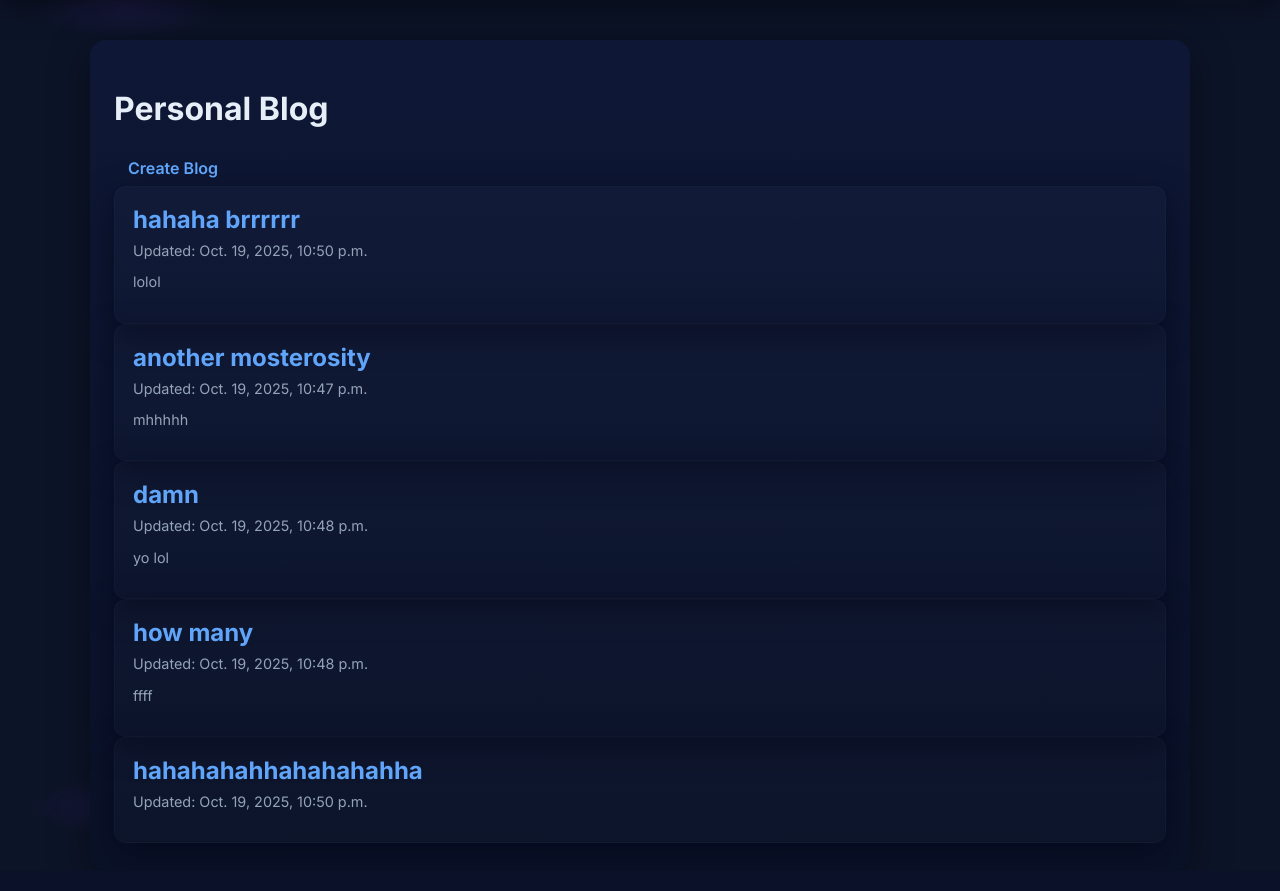
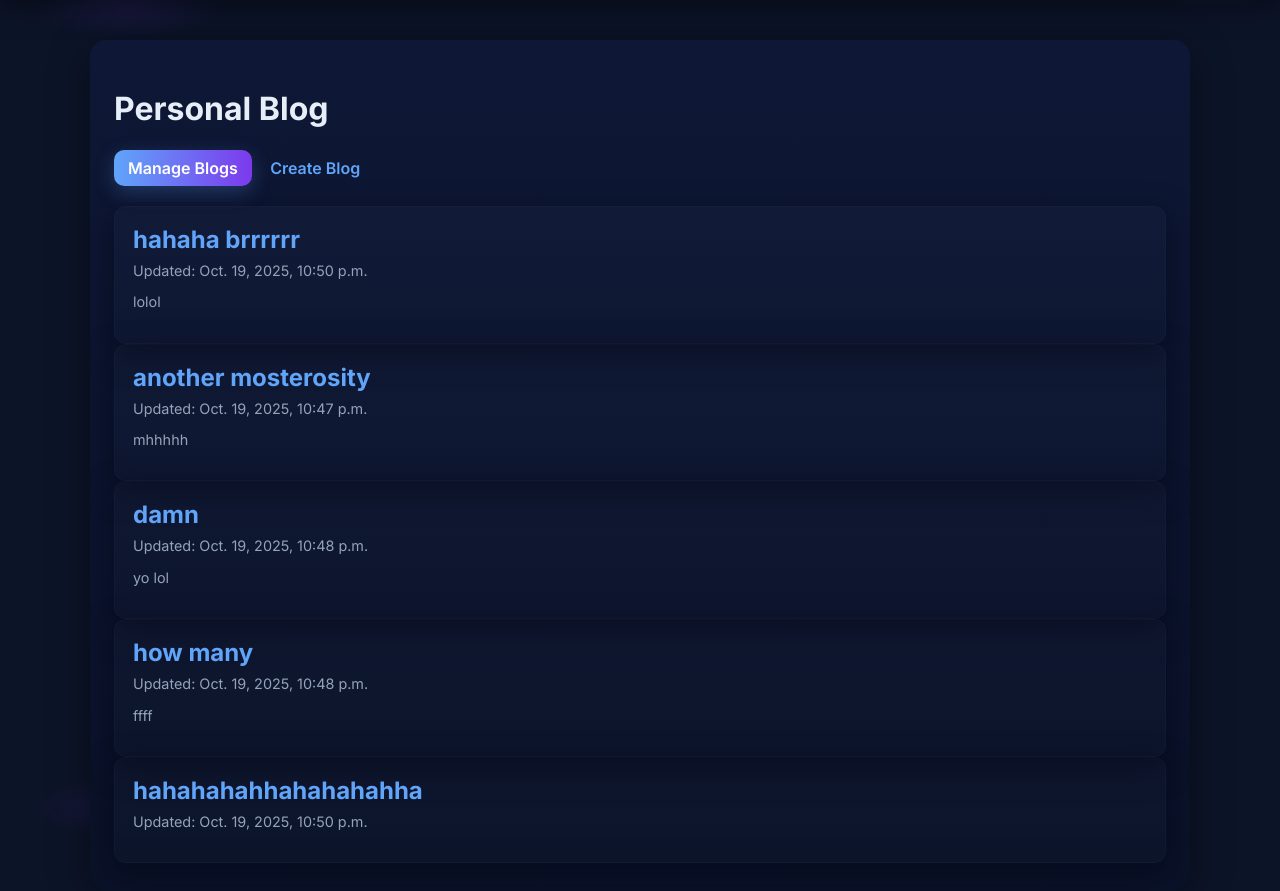
Before and after one commit to lantromic/Personal-Blog, a Django app: page / in a window 1280 px wide. Shown: the part 73-964 px from the top of the page. Before the commit the page ends 883 px from the top, so only its background shows below. Run offline with Django 5.2, Linux system fonts and the light colour scheme; data comes from the database, SQL or seed files in the repository.

Commit message:
manage_button_added

```diff
--- a/app/templates/app/admin.html
+++ b/app/templates/app/admin.html
@@ -8,7 +8,7 @@
 </div>
 
 <div style="margin-bottom:12px"><a href="/create" class="btn btn-primary">Create New Post</a></div>
-
+<br>
 <div class="posts-grid">
 	{% for blog in blogs %}
 	<article class="post">
--- a/app/templates/app/main.html
+++ b/app/templates/app/main.html
@@ -4,7 +4,9 @@
 {% block content %}
 
 <h1>Personal Blog</h1>
+<a href="/admin" class="btn btn-primary">Manage Blogs</a>
 <a href="create" class="btn">Create Blog</a>
+<br><br>
 {% for blog in blogs %}
 <article class="post">
 	<h2><a href="{% url 'blog' blog.id %}">{{ blog.title|slice:":20" }}</a></h2>
```
